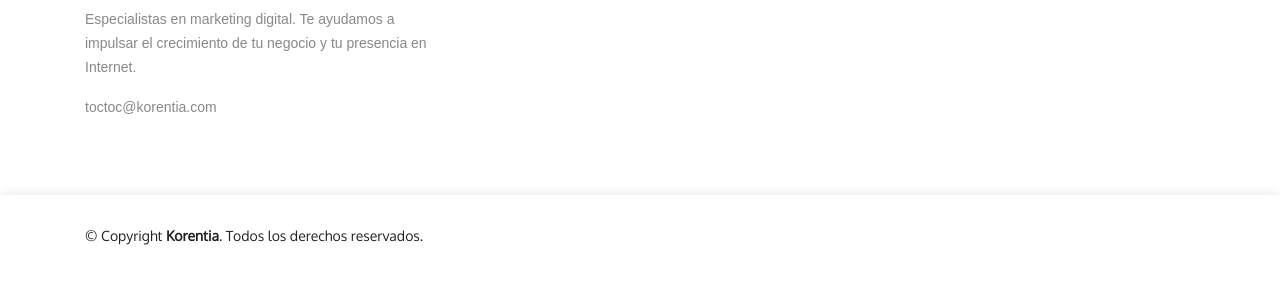
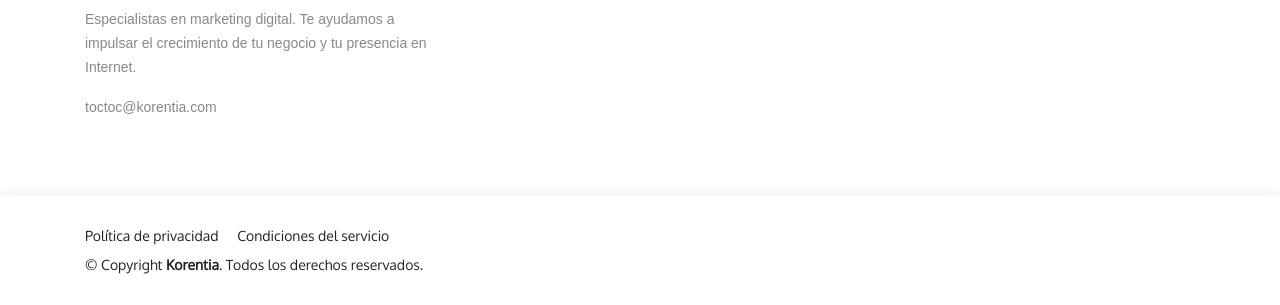
Before and after one commit to rdiezv/korentia-site, a plain HTML site: page index.html in a window 1280 px wide. Shown: the part 2002-2307 px from the top of the page. Before the commit the page ends 2278 px from the top, so only its background shows below. Drawn offline with Linux system fonts and the light colour scheme.

Commit message:
Link privacy and terms pages from the footer

```diff
--- a/index.html
+++ b/index.html
@@ -307,6 +307,10 @@ height="0" width="0" style="display:none;visibility:hidden"></iframe></noscript>
       <div class="container">
         <div class="row d-flex align-items-center">
           <div class="col-lg-6 text-lg-left text-center">
+            <div class="footer-links mb-2">
+              <a href="privacy/">Pol&iacute;tica de privacidad</a>
+              <a href="terms/">Condiciones del servicio</a>
+            </div>
             <div class="copyright">
               &copy; Copyright <strong>Korentia</strong>. Todos los derechos reservados.
             </div>
```
